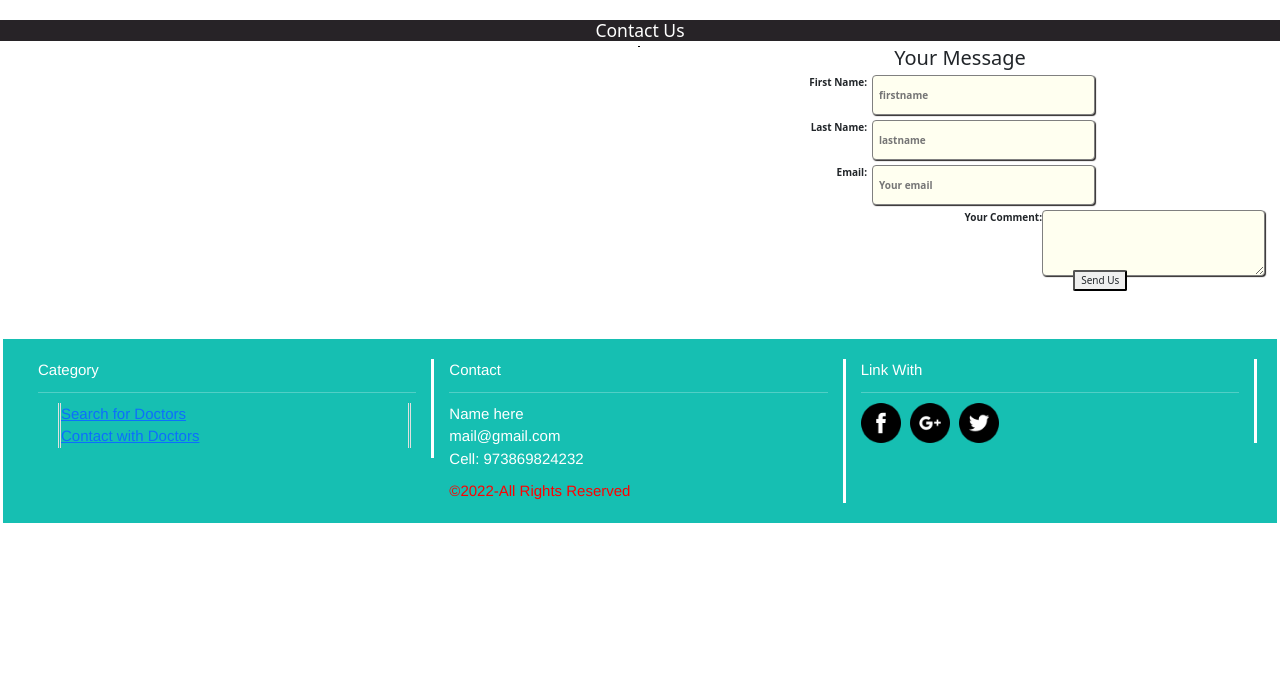
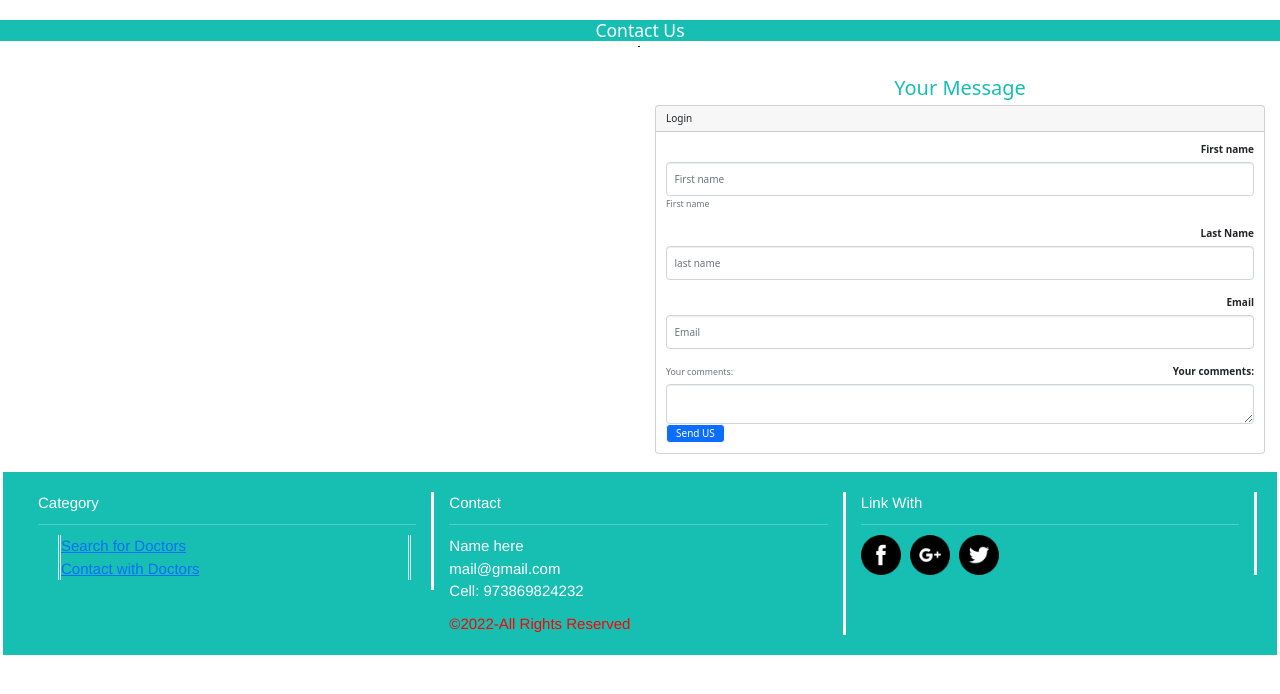
Before and after one commit to krizuwu/Proyect-UDG-Web-site, a PHP site: page /contactus.php in a window 1280 px wide. Shown: the part 62-756 px from the top of the page. Run offline with PHP 8.4, Linux system fonts and the light colour scheme.

Commit message:
Last visual changes
esta es la ultima version de cambios esteticos para el producto version2.0

```diff
--- a/PHP/public/about.php
+++ b/PHP/public/about.php
@@ -6,7 +6,7 @@
 
 	<!-- this is for donor registraton -->
 	<div class="main_content" style="background-color:#fff;">
-		<h3 class="text-center" style="background-color:#272327;color: #fff;">About Us</h3>
+		<h3 class="text-center" style="background-color:#16bfb2;color: #fff;">About Us</h3>
 		<div class="col-md-12">
 			<div class="col-md-6">
 				<img src="img/aboutimag33.jpg" alt="" class="img-responsive">
@@ -14,7 +14,7 @@
 
 			<div class="col-md-6">
 				<article>
-					<h3 style="color:#0616BC;">We are Beside you</h3>
+					<h2 style="color:#16bfb2;margin-top: 15px;">We are Beside you</h2>
 					<p class="text-justify">Lorem ipsum dolor sit amet, consectetur adipisicing elit. Nesciunt et dolores neque eaque. Labore, dicta similique ipsam odit saepe obcaecati suscipit ducimus, commodi dolores animi sed beatae, quia nulla facilis.lorem
 					Lorem ipsum dolor sit amet, consectetur adipisicing elit. Totam, doloribus quisquam eaque inventore consectetur sapiente itaque aliquid quae tempore. Eveniet iusto obcaecati magni qui laboriosam saepe unde, totam odio excepturi
 					Lorem ipsum dolor sit amet, consectetur adipisicing elit. Totam, doloribus quisquam eaque inventore consectetur sapiente itaque aliquid quae tempore. Eveniet iusto obcaecati magni qui laboriosam saepe unde, totam odio excepturi.</p>
@@ -26,7 +26,7 @@
 		<div class="col-md-12">
 			<div class="col-md-6">
 				<article>
-					<h3 style="color:#0616BC;">24/7 hour service</h3>
+					<h2 style="color:#16bfb2;margin-top: 15px;">24/7 hour service</h2>
 					<p class="text-justify">Lorem ipsum dolor sit amet, consectetur adipisicing elit. Nesciunt et dolores neque eaque. Labore, dicta similique ipsam odit saepe obcaecati suscipit ducimus, commodi dolores animi sed beatae, quia nulla facilis.lorem
 					Lorem ipsum dolor sit amet, consectetur adipisicing elit. Totam, doloribus quisquam eaque inventore consectetur sapiente itaque aliquid quae tempore. Eveniet iusto obcaecati magni qui laboriosam saepe unde, totam odio excepturi
 					Lorem ipsum dolor sit amet, consectetur adipisicing elit. Totam, doloribus quisquam eaque inventore consectetur sapiente itaque aliquid quae tempore. Eveniet iusto obcaecati magni qui laboriosam saepe unde, totam odio excepturi.</p>
--- a/PHP/public/contactus.php
+++ b/PHP/public/contactus.php
@@ -5,7 +5,7 @@
 
 	<!-- this is for donor registraton -->
 	<div class="contactus"  style="background-color:#fff;">
-		<h3 class="text-center" style="background-color:#272327;color: #fff;">Contact Us</h3>
+		<h3 class="text-center" style="background-color:#16bfb2;color: #fff;">Contact Us</h3>
 
 
 
@@ -15,28 +15,45 @@
 
 				</article>
 			</div>
-			<div class="col-md-6">
+			<div class="col-md-6"style= "margin-top:15px ;margin-bottom:15px ;">
 				<h2 class="text-center">Your Message</h2>
-				<form action="" method="post" class="text-center">
-						<label>
-								First Name: <input type="text" name="firstname" value="" placeholder="firstname" required>
-						</label><br><br>
+				<div class="card">
+	<div class="card-header">Login</div>
+	<div class="card-body">
 
-						<label>
-								Last Name: <input type="text" name="lastname" value="" placeholder="lastname" required>
-						</label><br><br>
+		<form>
+<!-- Input type text -->
+<div class="form-group">
+	<label for="input_id_1">First name</label>
+	<input type="text" class="form-control" name="input_id_1" id="input_id_1" placeholder="First name" required>
+	<small class="text-muted form-text">First name</small>
+</div>
 
-						<label>
-								Email: <input type="email" name="email"  value="" placeholder="Your email" required>
-						</label><br><br>
-						<label>
-								Your Comment: <textarea name="comment" id="" cols="30" rows="4" required></textarea>
-						</label><br><br>
+<!-- Input type text -->
+<div class="form-group">
+	<label for="input_id_2">Last Name</label>
+	<input type="text" class="form-control" name="input_id_2" id="input_id_2" placeholder="last name" required>
+</div>
 
-						<input type="submit" value="Send Us" name="submit" style="margin-top: 75px;border-radius: 2px;"/>
-						<!-- <button name="submit" type="submit" class="btn btn-info"><i class="icon-signin icon-large"></i>&nbsp;Sign Up</button>
- -->
-					</form><br><br><br>
+<!-- Input type text -->
+<div class="form-group">
+	<label for="input_id_3">Email</label>
+	<input type="text" class="form-control" name="input_id_3" id="input_id_3" placeholder="Email" required>
+</div>
+
+<!-- textarea -->
+<div class="form-group">
+	<label for="textarea_id_4">Your comments:</label>
+	<textarea class="form-control" rows="2" name="textarea_id_4" id="textarea_id_4"></textarea>
+	<small class="text-muted form-text">Your comments:</small>
+</div>
+
+<button type="submit" class="btn btn-primary" name="button_id_5" id="button_id_5">Send US</button>
+		</form>
+
+
+	</div>
+</div>
 			</div>
 
 
--- a/PHP/public/doctor_patient_login.php
+++ b/PHP/public/doctor_patient_login.php
@@ -6,7 +6,7 @@
 
 	<!-- this is for donor registraton -->
 	<div class="main_content" style="background-color:#fff;">
-		<h2 class="text-center" style="background-color:#272327;color: #fff;padding: 5px;">Choose Your Login</h2>
+		<h2 class="text-center" style="background-color:#16bfb2;color: #fff;padding: 5px;">Choose Your Login</h2>
 		<div class="col-md-12">
 			<div class="box1" style="float: left;margin-left: 325px;">
 				<h4 class="text-center;" ><a href="patient_login.php" style="text-decoration: none;color:red;">I am Patient</a></h4>
--- a/PHP/public/doctorinfo.php
+++ b/PHP/public/doctorinfo.php
@@ -4,7 +4,7 @@
 	<!-- mc info -->
 	<div class="doctors">
 
-		                    <h3 class="text-center" style="background-color:#272327;color: #fff;">The Doctors</h3>
+		                    <h3 class="text-center" style="background-color:#16bfb2;color: #fff;">The Doctors</h3>
 
 
                              <div class="col-md-12" style="">
--- a/PHP/public/medical_college.php
+++ b/PHP/public/medical_college.php
@@ -3,7 +3,7 @@
 
 	<!-- mc info -->
 	<div class="form-group mc">
-		<h2 class="text-center" style="background-color:#272327;color: #fff;">Public Medical College</h2>
+		<h2 class="text-center" style="background-color:#16bfb2;color: #fff;">Public Medical College</h2>
 
                               <table cellpadding="10" cellspacing="10" class="table table-hover">
 
--- a/PHP/public/patient_login.php
+++ b/PHP/public/patient_login.php
@@ -7,7 +7,7 @@
 
 	<!-- this is for donor registraton -->
 	<div class="login" style="background-color:#fff;">
-		<h3 class="text-center" style="background-color:#272327;color: #fff;">Patient Login</h3>
+		<h3 class="text-center" style="background-color:#16bfb2;color: #fff;">Patient Login</h3>
 			<div class="formstyle" style="float: right;padding:20px;border: 1px solid lightgrey;margin-right:415px; margin-bottom:30px;background-color:#f3f3f8;color:#141313;">
 				<form action="" method="post" class="text-center form-group">
 					<label>
--- a/PHP/public/signin.php
+++ b/PHP/public/signin.php
@@ -6,7 +6,7 @@
 
 	<!-- this is for donor registraton -->
 	<div class="main_content" style="background-color:#fff;">
-		<h3 class="text-center" style="background-color:#272327;color: #fff;">User Login</h3>
+		<h3 class="text-center" style="background-color:#16bfb2;color: #fff; margin-bottom:15px;">User Login</h3>
 		<div class="formstyles" style="background-color: #101011;color: #0d0623;">
 				<div class="col-md-12">
 
--- a/PHP/public/style.css
+++ b/PHP/public/style.css
@@ -63,7 +63,7 @@ body{
     height: 250px;
 }
 table{border-collapse: collapse;
-	background-color: khaki;
+	background-color:#c5b3b3;
 }
 table,th,td{
      border: 1px solid #000;
@@ -87,6 +87,27 @@ td{
 	top: 0px;
 	z-index: 9999999999;
 }
+.col-md-8 > article:nth-child(1) > h3:nth-child(1){
+    color: #16bfb2;
+    margin-top: 15px;
+}
+.text-center{
+    color: #16bfb2;
+    margin-top: 15px
+
+}
+form.text-center > label:nth-child(10) > textarea:nth-child(1)
+
+
+
+
+
+
+
+
+
+
+
 
 
 
@@ -243,6 +264,10 @@ a:active{
 
 }
 
+
+
+
+
 /* Footer style  */
 
 .fsection{
```
Also changed, not shown: PHP/public/doctors/doctorlogin.php (+2 -19 lines), PHP/public/doctors/header.php (+33 -32 lines), package-lock.json (added).
